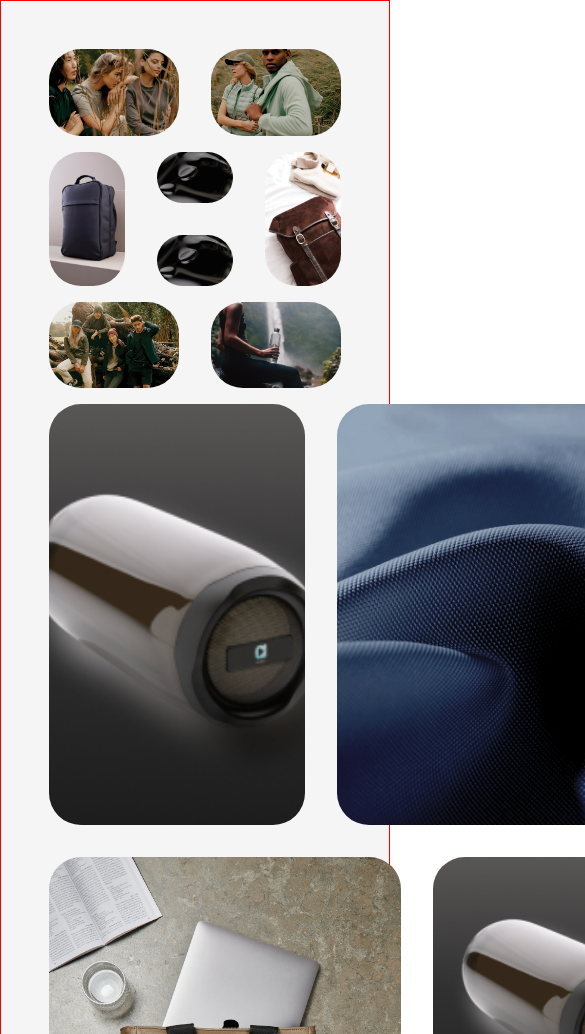
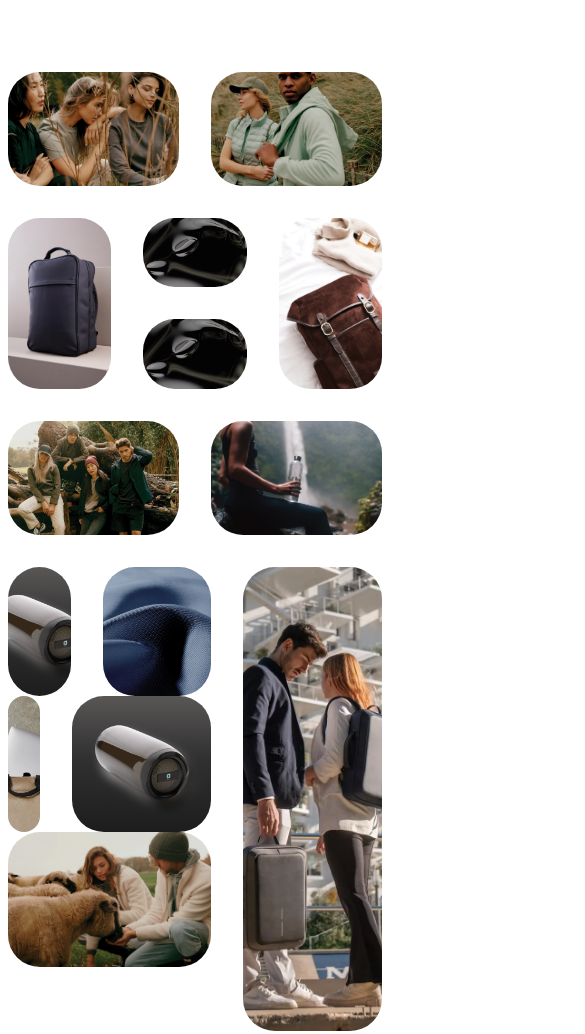
Before and after one commit to OlgaBorodchak/GRID, a plain HTML site: page index.html in a window 390 px wide. Shown: the top 1034 px of the page, 585 px wide, since content can reach past the window. Drawn offline with nearby package versions, Linux system fonts and the light colour scheme.

Commit message:
Update style.css

```diff
--- a/style.css
+++ b/style.css
@@ -1,56 +1,22 @@
-* {
-  box-sizing: border-box;
-  margin: 0;
-  padding: 0;
-}
-
-html {
-  scroll-behavior: smooth;
-  -webkit-tap-highlight-color: transparent;
-}
-
-body {
-  display: flex;
-  flex-direction: column;
-  margin: 0 auto;
-  font-family: "Plus Jakarta Sans";
-  font-size: 1rem;
-}
-
-.container {
-  width: 100%;
-  max-width: 90em;
-  margin: 0 auto;
-  padding: 7.5em 10em ;
-
-  border: 1px solid red;
-}
-
-#product-gallery {
-  background-color: hsla(0, 0%, 96%, 1);
-}
-
 .grid {
+  padding-top: 4em;
   display: grid;
   gap: 2em;
   grid-template-columns: minmax(0, 1fr);
   grid-template-rows: repeat(5, auto);
   grid-template-areas:
-    'box-one'
-    'box-two'
-    'box-three'
-    'box-four'
-    'box-five';
-
-  grid-auto-rows: auto;
+    "box-one"
+    "box-two"
+    "box-three"
+    "box-four"
+    "box-five";
   grid-auto-flow: dense;
 }
 
 .grid-item {
   border-radius: 2em;
-  width: 100%;
-  max-width: fit-content;
-
+  width: fit-content;
+  height: 100%;
 }
 
 .grid-item img {
@@ -73,7 +39,7 @@ body {
 }
 
 .box-one {
-  grid-template-areas: 'item-1 item-2';
+  grid-template-areas: "item-1 item-2";
   grid-area: box-one;
 }
 
@@ -83,76 +49,60 @@ body {
   grid-template-rows: repeat(2, 1fr);
   gap: 2em;
   grid-template-areas:
-    'item-3 item-4 item-6'
-    'item-3 item-5 item-6';
+    "item-3 item-4 item-6"
+    "item-3 item-5 item-6";
   grid-area: box-two;
   grid-auto-flow: dense;
 }
 
 .box-three {
-  grid-template-areas: 'item-7 item-8';
+  grid-template-areas: "item-7 item-8";
   grid-area: box-three;
 }
 
 .box-four {
   display: grid;
-  grid-template-columns: repeat(2, fit-content);
-  grid-template-rows: max-content;
-  grid-template-areas: 'box-four-left box-four-right';
   gap: 2em;
+  grid-template-areas:
+    'box-four-left-top box-four-right'
+    'box-four-left-middle box-four-right'
+    'box-four-left-bottom box-four-right';
+  grid-auto-columns: auto;
   grid-area: box-four;
   grid-auto-flow: dense;
-}
-
-.box-four-left {
-  display: grid;
-  grid-template-columns: 1fr;
-  grid-template-rows: max-content;
-  gap: 2em;
-  grid-template-areas:
-  'box-four-left-top'
-  'box-four-left-middle'
-  'box-four-left-bottom';
-  grid-area: box-four-left;
 }
 
 .box-four-left-top {
   display: grid;
   gap: 2em;
-  grid-template-columns: repeat(2, max-content);
-  grid-template-rows: 1fr;
-  grid-template-areas: 'item-9 item-10';
+  grid-template-areas: "item-9 item-10 item-10";
+  grid-template-columns: 0.9fr 1.1fr;
   grid-area: box-four-left-top;
-
+  grid-auto-flow: dense;
 }
 
 .box-four-left-middle {
   display: grid;
   gap: 2em;
-  grid-template-columns: repeat(2, max-content);
-  grid-template-rows: 1fr;
-  grid-template-areas: 'item-11 item-12';
+  grid-template-areas: 'item-11 item-11 item-12';
+  grid-template-columns: 1.1fr 0.9fr;
   grid-area: box-four-left-middle;
+  grid-auto-flow: dense;
+
 }
 
 .box-four-left-bottom {
-  display: grid;
-  grid-template-columns: max-content;
-  grid-template-rows: 1fr;
-  grid-template-areas: 'item-14';
   grid-area: box-four-left-bottom;
+  grid-auto-flow: dense;
 }
 
 .box-four-right {
-  display: grid;
-  grid-template-columns: 1fr;
-  grid-template-rows: 1fr;
-  grid-template-areas: 'item-13';
   grid-area: box-four-right;
+  grid-auto-flow: dense;
 }
 
 .box-five {
-  grid-template-areas: 'item-15 item-16';
+  grid-template-areas: "item-15 item-16";
   grid-area: box-five;
   grid-auto-flow: dense;
 }
@@ -170,7 +120,7 @@ body {
 }
 
 .item-4 {
- grid-area: item-4;
+  grid-area: item-4;
 }
 
 .item-5 {
@@ -190,11 +140,11 @@ body {
 }
 
 .item-9 {
- grid-area: item-9;
+  grid-area: item-9;
 }
 
 .item-10 {
- grid-area: item-10;
+  grid-area: item-10;
 }
 
 .item-11 {
@@ -220,141 +170,3 @@ body {
 .item-16 {
   grid-area: item-16;
 }
-
-.accessible_elem {
-  clip: rect(1px 1px 1px 1px); /* IE 6/7 */
-  clip: rect(1px, 1px, 1px, 1px);
-  height: 1px;
-  overflow: hidden;
-  position: absolute;
-  width: 1px;
-}
-
-@media all and (min-width: 1440px) {
-  #uber-uns .container {
-    padding-right: 3.5em;
-  }
-
-  #product-portfolio .container {
-    padding-inline: 0;
-  }
-
-}
-
-@media all and (max-width: 1439px) {
-
-  #uber-uns .container {
-    padding-right: 5em;
-  }
-
-  #product-portfolio .container {
-    padding-inline: 0;
-  }
-
-  .container {
-    padding: 7em 8em;
-  }
-
-  .deco-element-sphere-five {
-    width: 37.625em;
-    height: 37em;
-  }
-
-  .deco-element-sphere-six {
-    width: 25em;
-    height: 24em;
-  }
-
-
-}
-
-
-@media all and (max-width: 1200px) {
-
-  #uber-uns .container {
-    padding-right: 3.5em;
-  }
-
-  .container {
-    padding: 4em 5em;
-  }
-
-  .icon-img {
-    max-width: 6em;
-  }
-
-  .deco-element-sphere-five {
-    width: 27.625em;
-    height: 27em;
-  }
-
-  .deco-element-sphere-six {
-    width: 15em;
-    height: 14em;
-  }
-
-  .grid {
-    gap: 1em;
-
-  }
-
-
-
-
-}
-
-@media all and (max-width: 1024px) {
-
-  .icon-img {
-    max-width: 4em;
-  }
-
-  .container {
-    padding: 3em 4em;
-  }
-
-}
-
-@media all and (max-width: 860px) {
-  #uber-uns {
-    background: url(./assets/deco_element_sphere_1_tablet.webp) no-repeat left center,
-              linear-gradient(50deg, hsla(136, 8%, 72%, 1) 5.33%, hsla(51, 6%, 79%, 1) 94.04%);
-  }
-
-  #uber-uns .container {
-    padding-right: 2em;
-  }
-
-  .container {
-    padding: 3em;
-  }
-
-  .left-side-subtitle-container {
-    width: 20em;
-  }
-
-  .circular-text {
-    top: 45%;
-  }
-
-  .right-side-video {
-    bottom: 2%;
-    left: -6%;
-  }
-
-}
-
-@media all and (max-width: 480px) {
-  .icon-img {
-    max-width: 3em;
-  }
-}
-
-@keyframes scroll {
-  from {
-    transform: translateX(0);
-  }
-  to {
-    transform: translateX(calc(-100% - 1em));
-  }
-}
```
